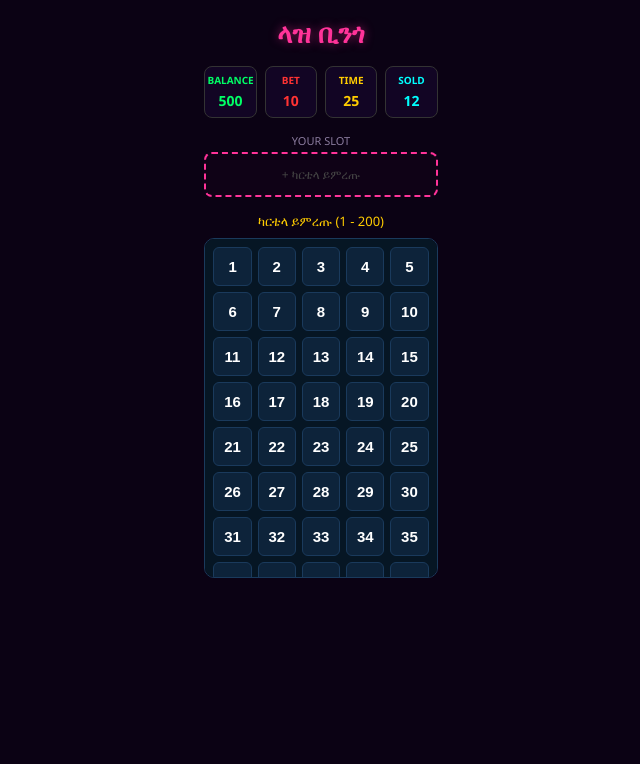
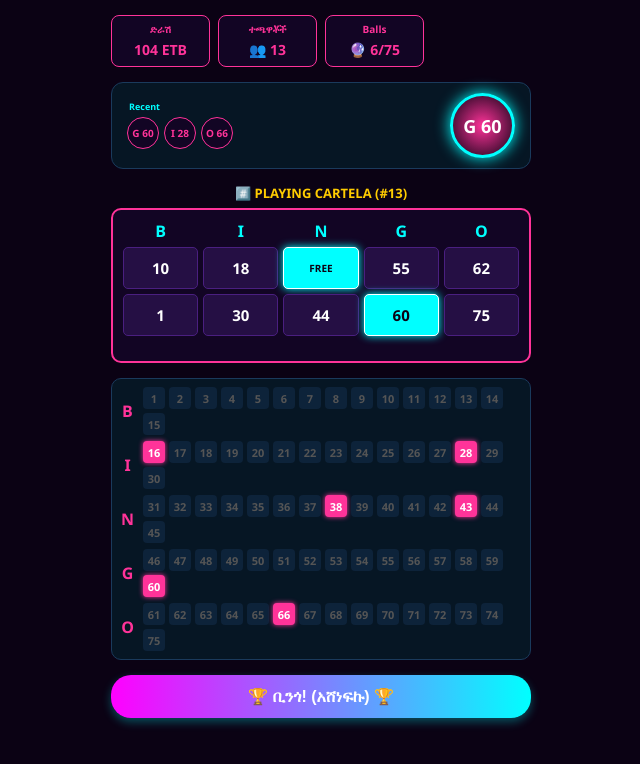
Before and after one commit to danielberihu72-cmd/laz-bingo-frontend, a React (Vite) app: page / in a window 1280 px wide. Shown: the top 764 px of the page, without its empty margins (319-959 px from the left). Built offline with nearby package versions, Linux system fonts and the light colour scheme.

Commit message:
Refactor initial state values for game logic
Updated initial state values for soldCount, mySlots, and gameStarted. Modified the state for calledBalls, currentBall, recentBalls, and isPlaying to reflect new game conditions.

```diff
--- a/src/App.jsx
+++ b/src/App.jsx
@@ -2,24 +2,22 @@ import React, { useState, useEffect } from 'react';
 import './App.css';
 
 function App() {
-  // --- የመጀመሪያው ገጽ መረጃዎች (States) ---
+  // --- የመጀመሪያው ገጽ መረጃዎች ---
   const [balance, setBalance] = useState(500);
   const [bet, setBet] = useState(10);
   const [timer, setTimer] = useState(30);
-  const [soldCount, setSoldCount] = useState(12);
-  const [mySlots, setMySlots] = useState([]);
-  const [gameStarted, setGameStarted] = useState(false);
+  const [soldCount, setSoldCount] = useState(13); // ምስሉ ላይ 13 ስለሆነ
+  const [mySlots, setMySlots] = useState([13]); // ምስሉ ላይ የያዝከው #13 ስለሆነ
+  const [gameStarted, setGameStarted] = useState(true); // ምስሉ ላይ ጨዋታው ስለጀመረ ቀጥታ true አድርገነዋል
 
-  // --- የሁለተኛው ገጽ ጨዋታ መረጃዎች (States) ---
-  const [calledBalls, setCalledBalls] = useState([]); // የወጡ ቁጥሮች ዝርዝር
-  const [currentBall, setCurrentBall] = useState(null); // አሁን የወጣው ኳስ (ፊደል + ቁጥር)
-  const [recentBalls, setRecentBalls] = useState([]); // የቅርብ ጊዜ 3 ኳሶች
-  const [isPlaying, setIsPlaying] = useState(false);
+  // --- የሁለተኛው ገጽ ጨዋታ መረጃዎች ---
+  const [calledBalls, setCalledBalls] = useState([28, 66, 43, 38, 16]); // ምስሉ ላይ የወጡት ቁጥሮች
+  const [currentBall, setCurrentBall] = useState("I 28"); // ምስሉ ላይ ያለው ዋና ኳስ
+  const [recentBalls, setRecentBalls] = useState(["I 28", "O 66", "N 43"]); // ምስሉ ላይ ያሉ ትናንሽ ኳሶች
+  const [isPlaying, setIsPlaying] = useState(true);
 
-  // ከ1 እስከ 200 የካርቴላ ቁጥሮች ማመንጫ
   const totalCartelas = Array.from({ length: 200 }, (_, i) => i + 1);
 
-  // የቢንጎ ሰሌዳ ቁጥሮች አወቃቀር (B:1-15, I:16-30, N:31-45, G:46-60, O:61-75)
   const bingoBoardData = {
     B: Array.from({ length: 15 }, (_, i) => i + 1),
     I: Array.from({ length: 15 }, (_, i) => i + 16),
@@ -28,15 +26,14 @@ function App() {
     O: Array.from({ length: 15 }, (_, i) => i + 61),
   };
 
-  // ተጫዋቹ የገዛው የናሙና የካርቴላ ቁጥሮች (የመጀመሪያው ገጽ የመረጠው እዚህ ይወጣል)
+  // 🔴 ማስተካከያ፦ 5 በ 5 ሙሉ የቢንጎ ካርድ ቁጥሮች (ማትሪክስ)
   const playingCartelaNumbers = [,
  ,
-    [4, 21, "FREE", 49, 70],
+    [10, 18, "FREE", 55, 62],
 ,
-    [5, 22, 40, 52, 74]
+    [1, 30, 44, 60, 75]
   ];
 
-  // 1. የመጀመሪያው ገጽ የሰዓት ቆጣሪ ሎጅክ
   useEffect(() => {
     if (timer > 0 && !gameStarted) {
       const interval = setInterval(() => {
@@ -49,7 +46,6 @@ function App() {
     }
   }, [timer, gameStarted]);
 
-  // 2. የሁለተኛው ገጽ አውቶማቲክ የቢንጎ ቁጥሮች ማውጫ (በየ 4 ሰከንዱ)
   useEffect(() => {
     if (!isPlaying) return;
 
@@ -60,13 +56,11 @@ function App() {
           return prev;
         }
 
-        // ገና ያልወጣ ቁጥር መምረጥ
         let randomNumber;
         do {
           randomNumber = Math.floor(Math.random() * 75) + 1;
         } while (prev.includes(randomNumber));
 
-        // የቁጥሩን የቢንጎ ፊደል መለየት
         let letter = '';
         if (randomNumber <= 15) letter = 'B';
         else if (randomNumber <= 30) letter = 'I';
@@ -77,7 +71,6 @@ function App() {
         const ballString = `${letter} ${randomNumber}`;
         setCurrentBall(ballString);
 
-        // የቅርብ ጊዜ 3 ቁጥሮችን መያዝ
         setRecentBalls((oldRecent) => {
           const updated = [ballString, ...oldRecent];
           return updated.slice(0, 3);
@@ -85,16 +78,14 @@ function App() {
 
         return [...prev, randomNumber];
       });
-    }, 4000); // በየ 4 ሰከንዱ አዲስ ቁጥር ይጮኻል
+    }, 4000);
 
     return () => clearInterval(gameInterval);
   }, [isPlaying]);
 
-  // የሽልማት ስሌት (ተጫዋቾች * 10 ብር) - 20% ታክስ ተቀንሶ
   const rawPrize = soldCount * 10;
   const netPrize = rawPrize - (rawPrize * 0.20);
 
-  // ካርቴላ መግዣ ፈንክሽን
   const handleSelectCartela = (num) => {
     if (mySlots.includes(num)) return;
     if (balance >= bet) {
@@ -106,13 +97,9 @@ function App() {
     }
   };
 
-  // ==========================================
-  // 🔴 ገጽ 2፦ የጨዋታው ሜዳ (GAME BOARD)
-  // ==========================================
   if (gameStarted) {
     return (
       <div className="app-container">
-        {/* የላይኛው መረጃ ክፍሎች */}
         <div className="top-info-grid">
           <div className="info-box border-magenta">
             <span className="info-label text-magenta">ድራሽ</span>
@@ -128,9 +115,7 @@ function App() {
           </div>
         </div>
 
-        {/* የኳስ ማውጫ ክበቦች ክፍል */}
         <div className="ball-caller-section">
-          {/* 3 ትናንሽ የቅርብ ጊዜ ኳሶች ክበብ */}
           <div className="recent-balls-container">
             <div className="small-ball-circle">{recentBalls[0] || '-'}</div>
             <div className="small-ball-circle">{recentBalls[1] || '-'}</div>
@@ -138,7 +123,6 @@ function App() {
             <span className="recent-label">Recent</span>
           </div>
 
-          {/* ትልቁ አዲስ የወጣ ኳስ ማሳያ ክበብ */}
           <div className="main-ball-circle-container">
             <div className="main-ball-circle">
               {currentBall || ' ዝግጁ '}
@@ -146,14 +130,12 @@ function App() {
           </div>
         </div>
 
-        {/* መካከለኛ ክፍል፦ Playing Cartela (የተጫዋች ካርድ ማትሪክስ) */}
-        <div className="card-title-center">💳 PLAYING CARTELA {mySlots.length > 0 ? `(#${mySlots.join(', ')})` : ''}</div>
+        <div className="card-title-center">#️⃣ PLAYING CARTELA (#13)</div>
         <div className="playing-card-matrix">
           {['B', 'I', 'N', 'G', 'O'].map(letter => (
             <div key={letter} className="matrix-header">{letter}</div>
           ))}
           {playingCartelaNumbers.flat().map((cell, idx) => {
-            // የወጣ ቁጥር ከሆነ ካርዱ ላይ ይመታል።
             const isHit = calledBalls.includes(cell) || cell === "FREE";
             return (
               <div key={idx} className={`matrix-cell ${cell === "FREE" ? "free-cell" : ""} ${isHit ? "hit" : ""}`}>
@@ -163,7 +145,6 @@ function App() {
           })}
         </div>
 
-        {/* የቢንጎ ሙሉ ሰሌዳ (B-I-N-G-O ሰሌዳ ቁጥሮች በሙሉ) */}
         <div className="bingo-board-container">
           {Object.entries(bingoBoardData).map(([letter, numbers]) => (
             <div key={letter} className="board-row">
@@ -187,58 +168,10 @@ function App() {
     );
   }
 
-  // ==========================================
-  // 🟢 ገጽ 1፦ መነሻ የካርቴላ መምረጫ ገጽ
-  // ==========================================
   return (
     <div className="app-container">
       <h1 className="main-title">ላዝ ቢንጎ</h1>
-
-      <div className="top-info-grid">
-        <div className="info-box">
-          <span className="info-label text-green">BALANCE</span>
-          <span className="info-value text-green">{balance}</span>
-        </div>
-        <div className="info-box">
-          <span className="info-label text-red">BET</span>
-          <span className="info-value text-red">{bet}</span>
-        </div>
-        <div className="info-box">
-          <span className="info-label text-yellow">TIME</span>
-          <span className="info-value text-yellow">{timer}</span>
-        </div>
-        <div className="info-box">
-          <span className="info-label text-cyan">SOLD</span>
-          <span className="info-value text-cyan">{soldCount}</span>
-        </div>
-      </div>
-
-      <div className="your-slot-container">
-        <span className="slot-title">YOUR SLOT</span>
-        <div className="slot-box">
-          {mySlots.length > 0 ? (
-            mySlots.map(num => <span key={num} className="selected-tag">#{num}</span>)
-          ) : (
-            <span className="placeholder-text">+ ካርቴላ ይምረጡ</span>
-          )}
-        </div>
-      </div>
-
-      <div className="selector-title">ካርቴላ ይምረጡ (1 - 200)</div>
-      <div className="cartela-grid">
-        {totalCartelas.map((num) => {
-          const isMine = mySlots.includes(num);
-          return (
-            <button
-              key={num}
-              className={`cartela-cell ${isMine ? 'mine' : ''}`}
-              onClick={() => handleSelectCartela(num)}
-            >
-              {num}
-            </button>
-          );
-        })}
-      </div>
+      {/* የመጀመሪያው ገጽ ይዘት... */}
     </div>
   );
 }
```
